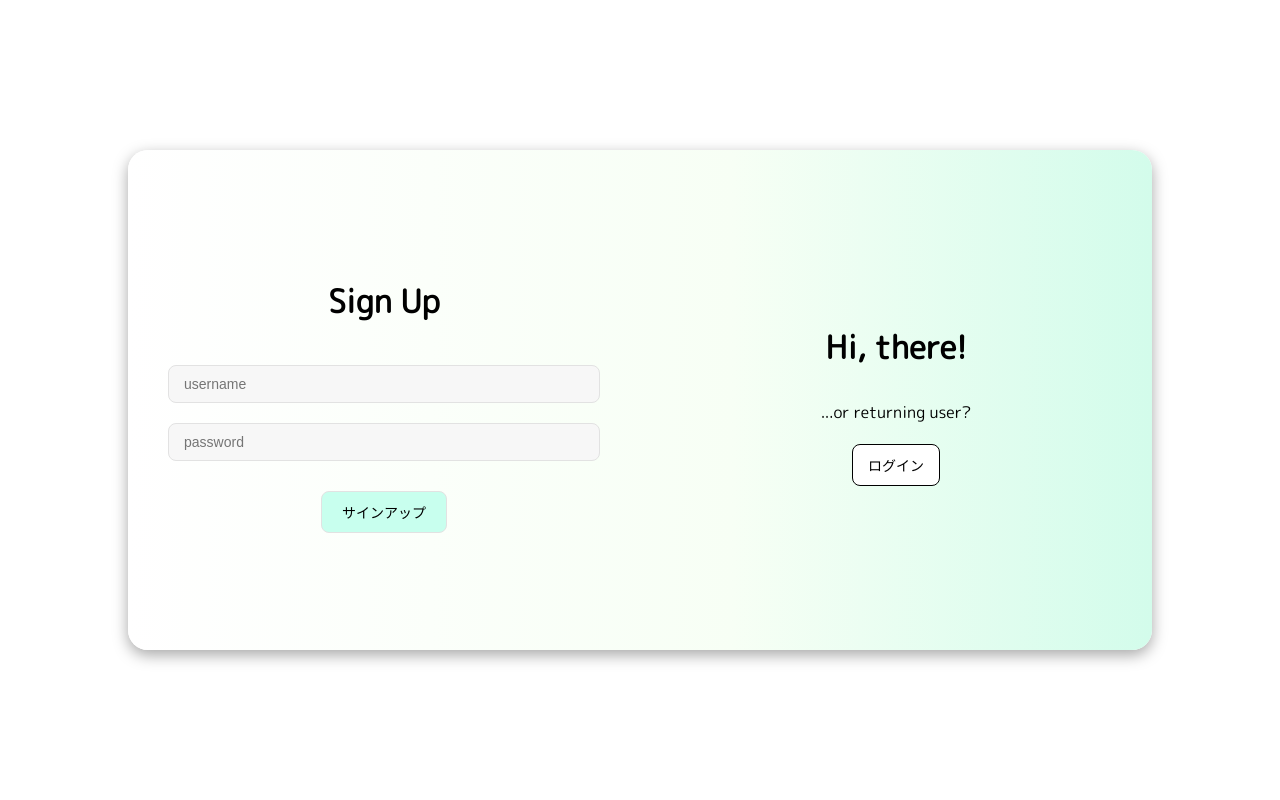
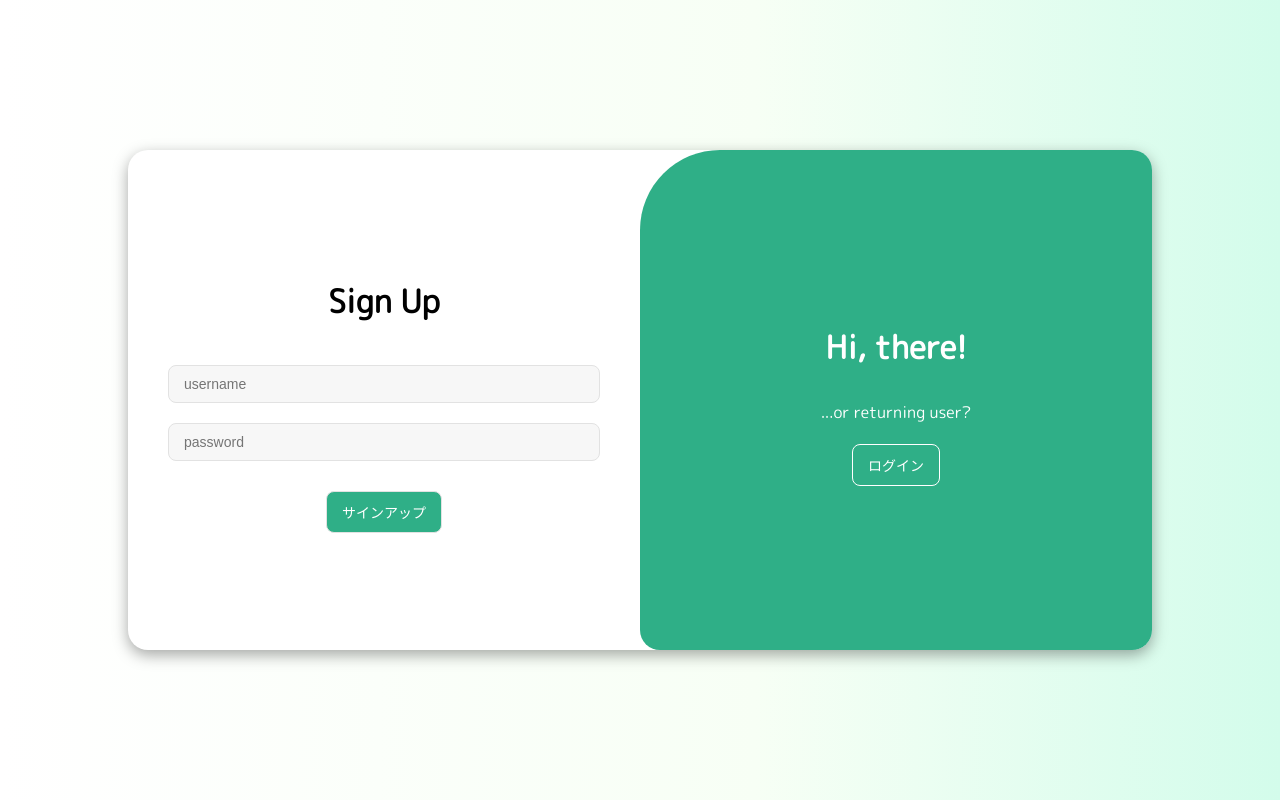
Before and after one commit to bq22005/willtify, a Next.js app: page / in a window 1280 px wide. Built offline with nearby package versions, Linux system fonts and the light colour scheme.

Commit message:
Update styles of authForm

```diff
--- a/src/app/components/elements/Button.module.css
+++ b/src/app/components/elements/Button.module.css
@@ -1,8 +1,9 @@
 .btn {
-    padding: 10px 20px;
+    padding: 10px 15px;
     margin: 20px 0;
     font-size: 14px;
-    background-color: #c8ffee;
+    color: #fff;
+    background-color: #2faf87;
     border: 1px solid #e2e2e2;
     border-radius: 8px;
     cursor: pointer;
--- a/src/app/components/layouts/AuthForm.module.css
+++ b/src/app/components/layouts/AuthForm.module.css
@@ -3,8 +3,7 @@
     margin: 0 auto;
     width: 80%;
     height: 500px;
-    background: rgb(255,255,255);
-    background: linear-gradient(90deg, rgba(255,255,255,1) 0%, rgba(247,255,245,1) 59%, rgba(211,252,235,1) 100%);
+    background-color: #fff;
     border-radius: 20px;
     box-shadow: 0 5px 15px rgba(0, 0, 0, 0.35);
     overflow: hidden;
@@ -28,13 +27,13 @@
 }
 
 .signInFormContainerActive {
-    transform: translate(-100%, -100%);
+    transform: translate(-100%, 0);
 }
 
 .signUpFormContainer {
     top: 0;
     left: 0;
-    transform: translate(100%, 100%);
+    transform: translate(0, 100%);
 }
 
 .signUpFormContainerActive {
@@ -59,34 +58,41 @@
     outline: none;
 }
 
+.toggle {
+    position: relative;
+    top: 0;
+    left: 50%;
+    width: 50%;
+    height: 100%;
+    background-color: #2faf87;
+    border-radius: 80px 0 0 20px;
+}
+
 .toggleLeft, .toggleRight, .toggleLeftActive, .toggleRightActive {
     position: absolute;
-    width: 50%;
+    width: 100%;
     height: 100%;
     display: flex;
     align-items: center;
     text-align: center;
     transition: all 0.6s ease-in-out;
+    color: #fff;
 }
 
 .toggleLeft {
-    top: 0;
-    left: 0;
     transform: translate(0, -100%);
 }
 
 .toggleLeftActive {
-    transform: translate(100%, 0);
+    transform: translate(0, 0);
 }
 
 .toggleRight {
-    top: 0;
-    left: 0;
-    transform: translate(100%, 0);
+    transform: translate(0, 0);
 }
 
 .toggleRightActive {
-    transform: translate(200%, 100%);
+    transform: translate(100%, 0);
 }
 
 .togglePanel {
@@ -102,8 +108,9 @@
     padding: 10px 15px;
     margin: 20px 0;
     font-size: 14px;
-    background-color: #fff;
-    border: 1px solid #000;
+    color: #fff;
+    background-color: #2faf87;
+    border: 1px solid #ffffff;
     border-radius: 8px;
     cursor: pointer;
 }
--- a/src/app/components/layouts/AuthForm.tsx
+++ b/src/app/components/layouts/AuthForm.tsx
@@ -29,6 +29,7 @@ export default function AuthForm() {
                     <Button label="サインアップ" />
                 </form>
             </div>
+            <div className={styles.toggle}>
                 <div className={isSignUp ? styles.toggleLeft : styles.toggleLeftActive}>
                     <div className={styles.togglePanel}>
                         <h1 className={styles.toggleTitle}>Hi, there!</h1>
@@ -44,5 +45,6 @@ export default function AuthForm() {
                     </div>
                 </div>
             </div>
+        </div>
     );
 }
--- a/src/app/page.module.css
+++ b/src/app/page.module.css
@@ -2,4 +2,6 @@
     height: 100vh;
     display: flex;
     align-items: center;
+    background: rgb(255,255,255);
+    background: linear-gradient(90deg, rgba(255,255,255,1) 0%, rgba(247,255,245,1) 59%, rgba(211,252,235,1) 100%);
 }
```
Lines whose indentation alone changed are shown as unchanged.
